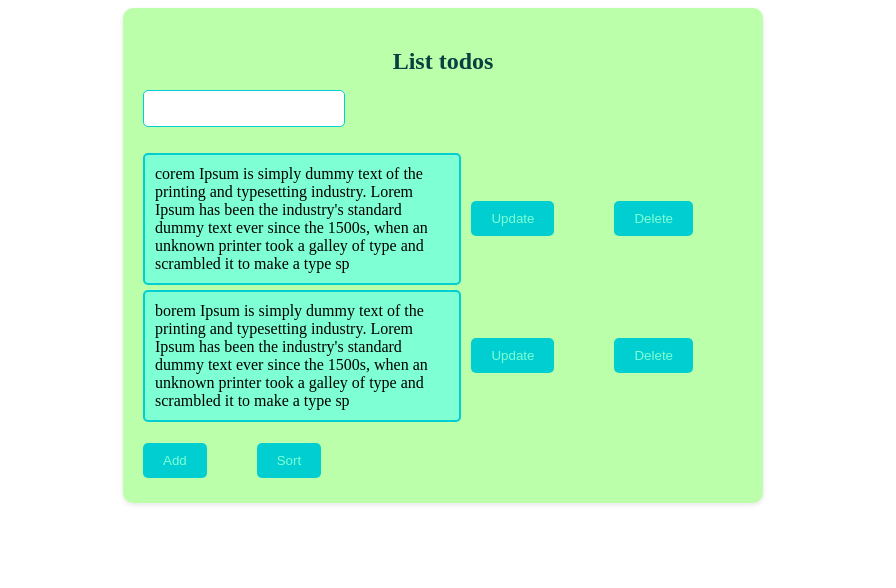
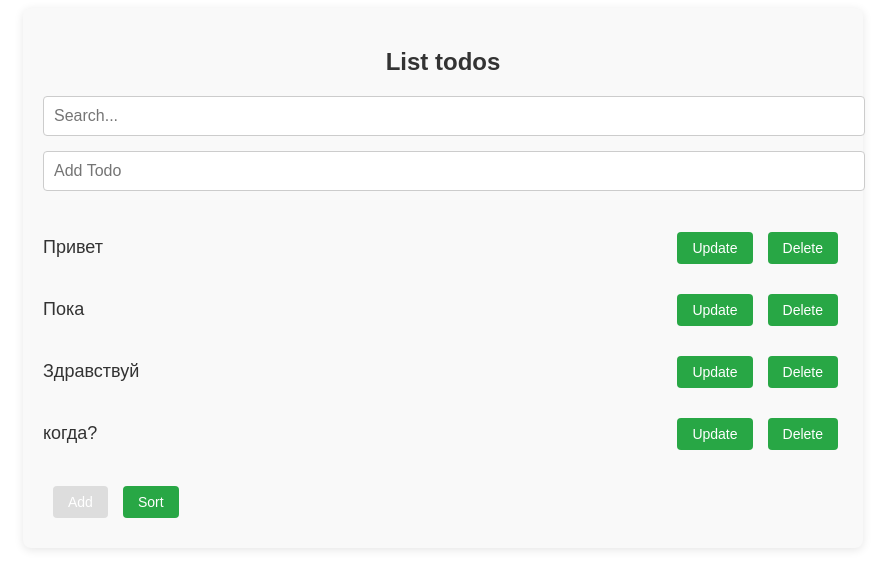
Before and after one commit to manzaero/request, a React (Vite) app: page / in a window 1280 px wide. Shown: the top 588 px of the page, without its empty margins (197-1093 px from the left). Built offline with nearby package versions, Linux system fonts and the light colour scheme; data requests are answered from the project's data file.

Commit message:
refact to input set logic & change is styles

```diff
--- a/db.json
+++ b/db.json
@@ -1,14 +1,20 @@
 {
   "todos": [
     {
-      "id": "4082",
-      "title": "corem Ipsum is simply dummy text of the printing and typesetting industry. Lorem Ipsum has been the industry's standard dummy text ever since the 1500s, when an unknown printer took a galley of type and scrambled it to make a type sp",
-      "completed": false
+      "id": "c703",
+      "title": "Привет"
     },
     {
-      "id": "d24d",
-      "title": "borem Ipsum is simply dummy text of the printing and typesetting industry. Lorem Ipsum has been the industry's standard dummy text ever since the 1500s, when an unknown printer took a galley of type and scrambled it to make a type sp",
-      "completed": false
+      "id": "edc0",
+      "title": "Пока"
+    },
+    {
+      "id": "5055",
+      "title": "Здравствуй"
+    },
+    {
+      "id": "8482",
+      "title": "когда?"
     }
   ]
 }
--- a/src/App.jsx
+++ b/src/App.jsx
@@ -12,11 +12,12 @@ import {
 const urlTodos = `http://localhost:3000/todos`
 
 export const App = function () {
+
     const [refresh, setRefresh] = useState(false)
     const [todos, setTodos] = useState([])
 
     const {searchHandler, filteredAndSorted, searchTitle, sortState, sortTodos} = useRequestSearchTitle( todos )
-    const {addTodo} = useRequestAddTodo(urlTodos, setRefresh, refresh)
+    const {addTodo, newTodo, setTodo} = useRequestAddTodo(urlTodos, setRefresh, refresh)
     const { loading} = useRequestGetTodos(todos, setTodos, urlTodos, refresh);
     const { deleteTodo } = useRequestDeleteTodo( urlTodos, setRefresh, refresh);
     const {updateTodos} = useRequestUpdateTodo(urlTodos, setRefresh, refresh);
@@ -25,9 +26,16 @@ export const App = function () {
         <div className={styles.container}>
             <h2>List todos</h2>
             <input type="text"
+                   placeholder="Search..."
                    className={styles.searchInput}
                    value={searchTitle}
                    onChange={searchHandler}
+            />
+            <input type="text"
+                   className={styles.addTodo}
+                   placeholder="Add Todo"
+                    value={newTodo}
+                   onChange={setTodo}
             />
             {loading ? <div className={styles.loader}></div> : filteredAndSorted.length === 0 ?
                 <div className={styles.wrong}>Todos not found</div> : <ul>
@@ -48,6 +56,7 @@ export const App = function () {
             <button
                 className={styles.btn}
                 onClick={addTodo}
+                disabled={!newTodo}
             >Add
             </button>
             <button
--- a/src/app.module.css
+++ b/src/app.module.css
@@ -1,106 +1,108 @@
 .container {
-    background-color: rgba(56, 255, 7, 0.34);
+    max-width: 800px;
+    margin: 0 auto;
     padding: 20px;
-    border-radius: 10px;
-    box-shadow: 0 2px 5px rgba(0, 0, 0, 0.1);
-    width: 600px;
-    margin: 0 auto;
+    background-color: #f9f9f9;
+    border-radius: 8px;
+    box-shadow: 0 2px 10px rgba(0, 0, 0, 0.1);
+    font-family: Arial, sans-serif;
 }
 
-h2 {
-    color: #084041;
-    margin-bottom: 15px;
+.container h2 {
+    font-size: 24px;
+    color: #333;
     text-align: center;
+    margin-bottom: 20px;
 }
 
-ul {
-    list-style: none;
-    padding: 0;
+.searchInput, .addTodo {
+    width: 100%;
+    padding: 10px;
+    margin-bottom: 15px;
+    border: 1px solid #ccc;
+    border-radius: 4px;
+    font-size: 16px;
+    outline: none;
+    transition: border-color 0.3s ease;
 }
 
-li {
-    background-color: #7FFFD4;
-    padding: 10px;
-    margin-bottom: 5px;
-    border-radius: 5px;
-    border: 2px solid #00CED1;
-}
-
-.btn {
-    background-color: #00CED1;
-    color: #7FFFD4;
-    padding: 10px 20px;
-    border: none;
-    border-radius: 5px;
-    cursor: pointer;
-    transition: background-color 0.3s ease;
-    margin-bottom: 5px;
-    margin-right: 50px;
-}
-.btn:disabled {
-    background-color: #d3d3d3;
-    color: #999;
-    cursor: not-allowed;
-    border: 1px solid #ccc;
-}
-
-.btn:hover {
-    background-color: #7FFFD4;
-    color: #00CED1;
-}
-
-.loader {
-    width: 80px;
-    height: 80px;
-    border-radius: 50%;
-    border: 10px solid transparent;
-    border-top-color: #7FFFD4;
-    border-bottom-color: #00CED1;
-    animation: spin 1.2s linear infinite;
-    margin: 20px auto;
-}
-
-@keyframes spin {
-    0% {
-        transform: rotate(0deg);
-    }
-    100% {
-        transform: rotate(360deg);
-    }
-}
-
-.wrong {
-    color: brown;
-    text-align: center;
-    margin: 20px 0;
+.searchInput:focus, .addTodo:focus {
+    border-color: #007bff;
 }
 
 .flex {
     display: flex;
     justify-content: space-between;
     align-items: center;
-    gap: 10px;
-}
-
-.searchInput {
-    width: 30%;
-    padding: 10px;
-    border: 1px solid #00CED1;
-    border-radius: 5px;
     margin-bottom: 10px;
 }
 
-@media (max-width: 768px) {
-    .container {
-        width: 90%;
-        margin: 0 auto;
-    }
-    .flex {
-        flex-direction: column;
-        align-items: flex-start;
-        gap: 5px;
-    }
-    .searchInput {
-        width: 100%;
-    }
+ul {
+    list-style-type: none;
+    padding: 0;
 }
+
+li {
+    font-size: 18px;
+    color: #333;
+    flex-grow: 1;
+}
+
+.btn {
+    padding: 8px 15px;
+    margin-left: 10px;
+    border: none;
+    border-radius: 4px;
+    cursor: pointer;
+    font-size: 14px;
+    transition: background-color 0.3s ease;
+}
+
+.btn:hover {
+    background-color: #0056b3;
+    color: #fff;
+}
+
+.btn:disabled {
+    background-color: #ddd;
+    cursor: not-allowed;
+}
+
+.loader {
+    width: 40px;
+    height: 40px;
+    border: 4px solid #f3f3f3;
+    border-top: 4px solid #3498db;
+    border-radius: 50%;
+    animation: spin 1s linear infinite;
+    margin: 0 auto;
+    display: block;
+}
+
+/* Сообщение "Не найдено" */
+.wrong {
+    text-align: center;
+    font-size: 18px;
+    color: #e74c3c;
+    margin-top: 20px;
+}
+
+button {
+    padding: 10px 20px;
+    margin: 10px 5px;
+    border: none;
+    border-radius: 5px;
+    cursor: pointer;
+    background-color: #28a745;
+    color: white;
+    font-size: 16px;
+    transition: background-color 0.3s ease;
+}
+
+button:hover {
+    background-color: #218838;
+}
+
+button:disabled {
+    background-color: #6c757d;
+}
--- a/src/hooks/use-request-add-todo.js
+++ b/src/hooks/use-request-add-todo.js
@@ -1,20 +1,34 @@
+import {useState} from "react";
 
 
 export const useRequestAddTodo = (urlTodos, setRefresh, refresh) => {
+    const [newTodo, setNewTodo] = useState('')
+
+    const setTodo = (e) => {
+        setNewTodo(e.target.value)
+    }
     const addTodo = () => {
+        if  (!newTodo.trim()) return
         fetch(urlTodos, {
-            method: 'POST', headers: {'Content-type': 'application/json'}, body: JSON.stringify({
-                "title": "Lorem Ipsum is simply dummy text of the printing and typesetting industry. Lorem Ipsum has been the industry's standard dummy text ever since the 1500s, when an unknown printer took a galley of type and scrambled it to make a type sp",
-                "completed": false
+            method: 'POST',
+            headers: {'Content-type': 'application/json'},
+            body: JSON.stringify({
+                "title": newTodo,
             })
         })
             .then(todo => todo.json())
             .then(todo => {
                 console.log(todo)
                 setRefresh(!refresh)
+                setNewTodo('')
+            })
+            .catch(err => {
+                console.error('Error:', err)
             })
     }
     return {
         addTodo,
+        newTodo,
+        setTodo
     }
 }
--- a/src/hooks/use-request-delete-todo.js
+++ b/src/hooks/use-request-delete-todo.js
@@ -11,6 +11,9 @@ export const useRequestDeleteTodo = (urlTodos, setRefresh, refresh) => {
                 console.log(todo)
                 setRefresh(!refresh);
             })
+            .catch(err => {
+                console.error('Error:', err)
+            })
     }
     return {
         deleteTodo
--- a/src/hooks/use-request-get-todos.js
+++ b/src/hooks/use-request-get-todos.js
@@ -11,6 +11,9 @@ export const useRequestGetTodos = (todos, setTodos, urlTodos, refresh) => {
                 setTodos(todo)
                 console.log(todo)
             })
+            .catch(err => {
+                console.error('Error:', err)
+            })
             .finally(() => {
                 setLoading(false)
             })
--- a/src/hooks/use-request-search-title.js
+++ b/src/hooks/use-request-search-title.js
@@ -26,7 +26,8 @@ export const useRequestSearchTitle = ( todos ) => {
     }
 
     const sortTodos = () => {
-        setSortState(!sortState);
+        setSortState(sortState => !sortState);
+        console.log(sortState)
     }
 
     const getSortedTodos = (todosToSort) => {
@@ -42,8 +43,8 @@ export const useRequestSearchTitle = ( todos ) => {
 
     return {
         searchHandler,
-        resultFoundTodos,
         filteredAndSorted,
-        sortTodos
+        sortTodos,
+        sortState
     }
 }
--- a/src/hooks/use-request-update-todo.js
+++ b/src/hooks/use-request-update-todo.js
@@ -11,6 +11,9 @@ export const useRequestUpdateTodo = (urlTodos, setRefresh, refresh) => {
                 console.log(todo)
                 setRefresh(!refresh);
             })
+            .catch(err => {
+                console.error('Error:', err)
+            })
     }
     return {
         updateTodos,
```
